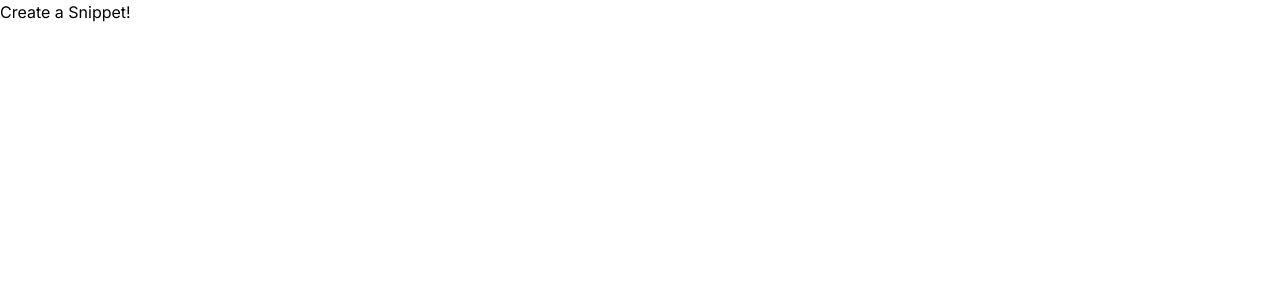
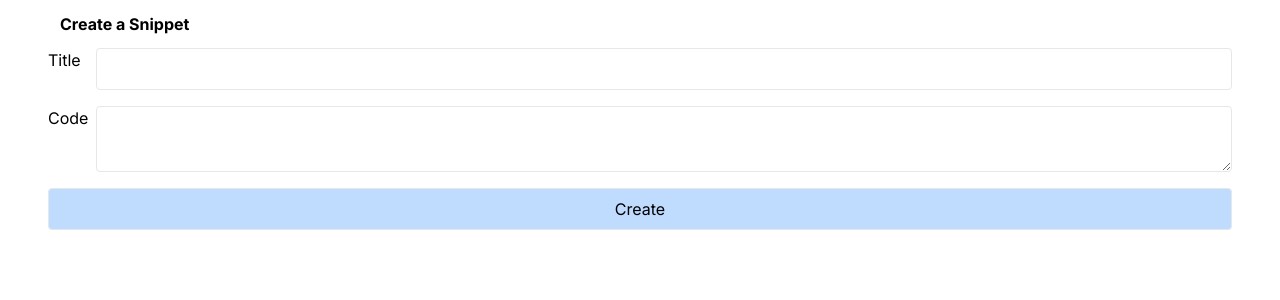
Before and after one commit to PantKiran/Nextjs, a Next.js app: page /snippets/new in a window 1280 px wide. Shown: the top 300 px of the page. Built offline with nearby package versions, Linux system fonts and the light colour scheme.

Commit message:
Adding a Creating Form

```diff
--- a/src/app/layout.tsx
+++ b/src/app/layout.tsx
@@ -16,7 +16,9 @@
 }>) {
   return (
     <html lang="en">
-      <body className={inter.className}>{children}</body>
+      <body className={inter.className}>
+        <div className="container mx-auto px-12">{children}</div>
+      </body>
     </html>
   );
 }
--- a/src/app/snippets/new/page.tsx
+++ b/src/app/snippets/new/page.tsx
@@ -1,7 +1,37 @@
 import React from "react";
 
 const SnippetCreatePage = () => {
-  return <div>Create a Snippet!</div>;
+  return (
+    <form>
+      <h3 className="font-bold m-3">Create a Snippet</h3>
+      <div className="flex flex-col gap-4">
+        <div className="flex gap-8">
+          <label className="w-4" htmlFor="title">
+            Title
+          </label>
+          <input
+            className="border rounded p-2 w-full"
+            type="text"
+            name="title"
+            id="title"
+          />
+        </div>
+        <div className="flex gap-8">
+          <label className="w-4" htmlFor="code">
+            Code
+          </label>
+          <textarea
+            className="border rounded p-2 w-full"
+            name="code"
+            id="code"
+          />
+        </div>
+        <button type="submit" className="border rounded p-2 bg-blue-200">
+          Create
+        </button>
+      </div>
+    </form>
+  );
 };
 
 export default SnippetCreatePage;
```
